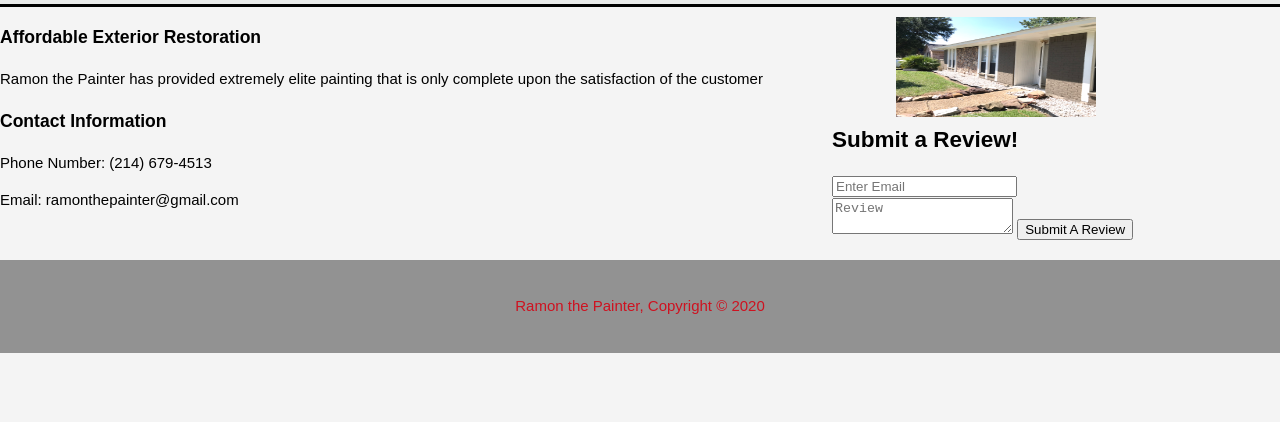
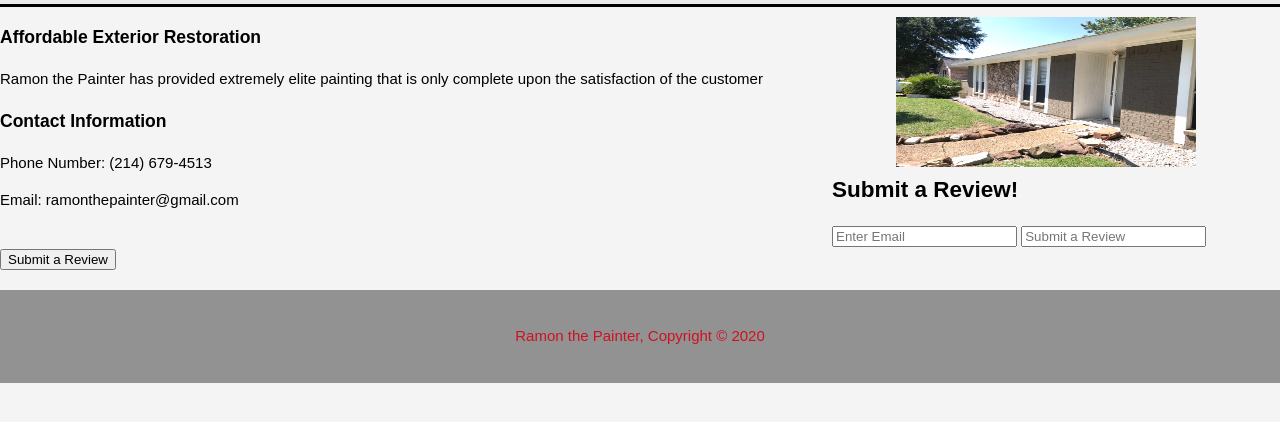
Before and after one commit to alekcaro12/Ramon, a plain HTML site: page index.html in a window 1280 px wide. Shown: the part 248-670 px from the top of the page. Drawn offline with Linux system fonts and the light colour scheme.

Commit message:
Update index.html

```diff
--- a/index.html
+++ b/index.html
@@ -43,7 +43,8 @@
         <p> Email: ramonthepainter@gmail.com </p>
       </article>
       <aside id = "sidebar">
-        <img src="./img/showcase.JPEG" width = "200" height = "100" alt ="Showcase">
+        <img src="./img/showcase.JPEG" width = "300" height = "150" alt ="Showcase">
+      </aside>
       </div>
 
 
@@ -57,17 +58,12 @@
 	         <form>
             <div>
 		          <input type=”email” placeholder = "Enter Email">
-             </div>
-              <div>
-                <textarea placeholder = "Review"></textarea>
-                <button align="center" type="submit" class="button_1"> Submit A Review </button>
-             </div>
+              <input type="text" value="" placeholder = "Submit a Review" class = "textbox"/>
+              <input type = "submit" value = "Submit a Review" class = "button_1"/>
+              </div>
+          </form>
 
 
-
-           </form>
-
-        </div>
     </section>
       <footer>
         <p> Ramon the Painter, Copyright &copy; 2020 </p>
```
